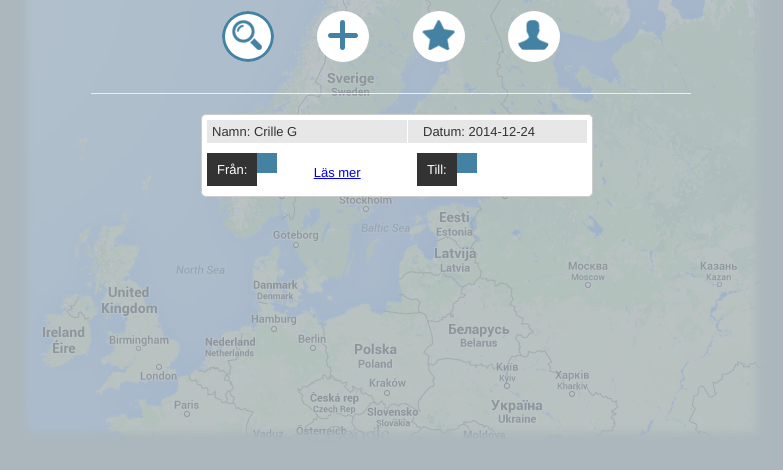
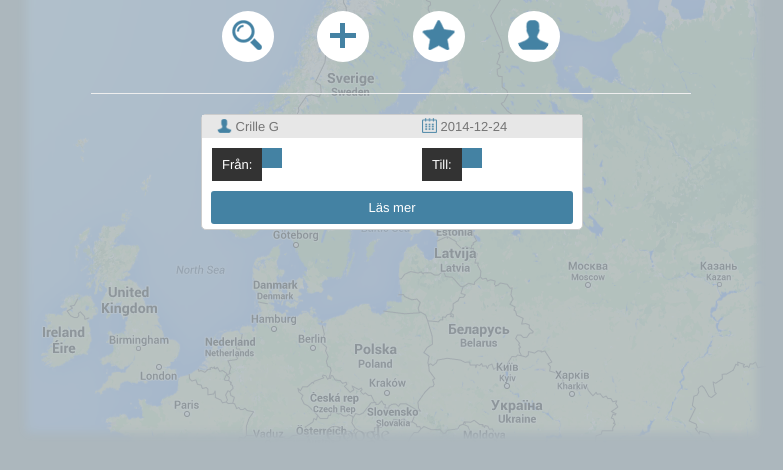
Before and after one commit to crillegustafsson/akamed, a PHP site: page /akamed/resultat.php in a window 1280 px wide. Shown: the part 102-572 px from the top of the page, without its empty margins (249-1032 px from the left). Run offline with PHP 8.4, Linux system fonts and the light colour scheme; the visitor is signed in with stand-in values (Sample User, id 1); data comes from the database, SQL or seed files in the repository; data that the repository does not hold is empty; some libraries are stand-ins or nearby versions.

Commit message:
Signed-off-by: crillegustafsson <crillegustafsson@hotmail.com>

```diff
--- a/css/style.css
+++ b/css/style.css
@@ -164,10 +164,10 @@ h2 {
   transition: 0.5s;
 }
 #content {
-  text-align: center;
-  width: 380px;
+  max-width: 380px;
+  margin: 0 auto;
+  width: 100%;
   display: table;
-  margin: 0 auto;
 }
 img.icons {
   vertical-align: middle;
@@ -249,8 +249,12 @@ input#slideThree {
 #rightbox {
   float: right;
 }
+#sokbox {
+  text-align: center;
+  float: left;
+  width: 100%;
+}
 #map {
-  margin-top: 20px;
   width: 100%;
   height: 300px;
   float: left;
@@ -265,14 +269,12 @@ input#slideThree {
   border-radius: 5px;
   border: 1px solid #ccc;
   background: #fff;
-  padding: 5px;
   float: left;
   width: 100%;
 }
 #resebox1 {
   float: left;
   width: 100%;
-
   margin-bottom: 5px;
 }
 #firstbox {
@@ -283,17 +285,37 @@ input#slideThree {
 }
 #resebox1 #name {
   float: left;
-  border-right: 1px solid #FFF;
   padding: 5px;
-  color: #333;
+  color: #757575;
   width: 50%;
   text-align: left;
 }
 #resebox1 #date {
   float: left;
   padding: 5px 0;
-  color: #333;
-  margin-left: 15px;
+  color: #757575;
+}
+.profileicon {
+  width: 15px;
+  vertical-align: middle;
+  margin-top: -3px;
+}
+.dateicon {
+  width: 15px;
+  vertical-align: middle;
+  margin-top: -5px;
+}
+#readmore a {
+  border: 0;
+  padding: 10px;
+  cursor: pointer;
+  background: #4482a3;
+  color: #fff;
+  width: 90%;
+  margin-top: 10px;
+  text-decoration: none;
+  display: inline-block;
+  border-radius: 3px;
 }
 #frombox {
   float: left;
@@ -330,17 +352,39 @@ input#slideThree {
 #boxleft {
   float: left;
   width: 50%;
+  padding: 0 10px;
 }
 #boxright {
   float: left;
-  margin-left: 20px;
-}*/
+  padding: 0 10px;
+}
+#readmore {
+  width: 100%;
+  float: left;
+  text-align: center;
+}
 p#leftside {
   display: inline-block;
   text-shadow: 1px 1px #ccc, -1px -1px #ccc, -1px 1px #ccc, 1px -1px #ccc;
   color: #000;
   font-weight: bold;
 }
+
+/* ADD */
+
+#datumDisplay {
+  float: left;
+  color: #222;
+  padding: 15px;
+  border-right: 1px solid #C3CFD5;
+  border-radius: 0px;
+}
+#besDisplay {
+  float: left;
+  color: #222;
+  padding: 15px;
+}
+
 /* SLIDE THREE */
 .slideThree {
   width: 80px;
@@ -430,9 +474,10 @@ p#leftside {
   position: absolute;
   left: 50%;
   margin-left: -400px;
-  top: 175px;
   width: 800px;
-  background-color: #666;
+  border: 1px solid #eee;
+  border-radius: 5px;
+  background: #eee;
 }
 
 @media all and (max-width: 600px) {
--- a/inc/Connstring.php
+++ b/inc/Connstring.php
@@ -1,6 +1,6 @@
 <?php
 
-	$mysqli = new mysqli ('localhost', 'root', '', 'akamed'); //HOST USER PASSWORD DATABASE
+$mysqli = new mysqli ('localhost', 'root', '', 'akamed'); //HOST USER PASSWORD DATABASE
 
 if (mysqli_connect_error()) {
  echo "Connect failed: " . mysqli_connect_error() . "<br>";
@@ -8,4 +8,4 @@ if (mysqli_connect_error()) {
 }
 $mysqli->set_charset("utf8");
 
- ?>
+?>
--- a/inc/include.php
+++ b/inc/include.php
@@ -1,4 +1,6 @@
 <?php
+
+include_once('inc/connstring.php');
 
 $header = <<<END
 
@@ -8,7 +10,6 @@ $header = <<<END
     <meta charset="UTF-8" />
     <meta http-equiv="Content-Type" content="text/html;charset=utf-8">
     <link rel="stylesheet" type="text/css" href="css/style.css">
-     <link rel="stylesheet" type="text/css" href="css/style.css">
     <link rel="stylesheet" href="//code.jquery.com/ui/1.11.1/themes/smoothness/jquery-ui.css">
 
     <script src="http://maps.google.com/maps/api/js?sensor=true"></script>
@@ -28,7 +29,7 @@ $header = <<<END
       </header>
       <div id="menu">
         <ul>
-          <li><a href="http://localhost/akamed/index.php" class="sok active"></a></li>
+          <li><a href="http://localhost/akamed/index.php" class="sok"></a></li>
           <li><a href="http://localhost/akamed/add.php" class="add"></a></li>
           <li><a href="#" class="stars"></a></li>
           <li><a href="http://localhost/akamed/loggain.php" class="profile"></a></li>
--- a/loggain.php
+++ b/loggain.php
@@ -13,8 +13,10 @@ $content = <<<END
             </div>
             <div id="rightbox">
             <label for="from" class="passbox">Lösenord:</label>
-            <input type="password" class="pass" id="indexPass" name="password" value="" placeholder=""/>
-            <input type="submit" class="button" id="LogginButton" value="Login" id="button">
+              <input type="password" class="pass" id="indexPass" name="password" value="" placeholder=""/>
+            </div>
+            <div id="sokbox">
+              <input type="submit" class="button" id="LogginButton" value="Login" id="button">
             </div>
           </form>
        </div>
--- a/profil.php
+++ b/profil.php
@@ -36,9 +36,9 @@ END;
 session_regenerate_id();
 
 $_SESSION["Email"] = $email;
-$_SESSION["UserID"] = $row->UserID;
-$_SESSION["Fnamn"] = $row->Fname;
-$_SESSION["Enamn"] = $row->Lname;
+$_SESSION["Aid"] = $row->Aid;
+$_SESSION["Fnamn"] = $row->Fnamn;
+$_SESSION["Enamn"] = $row->Enamn;
 
 header("Location: index.php");
 
--- a/resultat.php
+++ b/resultat.php
@@ -2,7 +2,7 @@
 session_start();
 
 include_once('inc/include.php');
-include_once('inc/Connstring.php');
+include_once('inc/connstring.php');
 
 $till = $_SESSION['till'];
 $from = $_SESSION['from'];
@@ -25,19 +25,25 @@ $content = <<<END
  <div id="resebox">
           <div id="resebox1">
               <div id="firstbox">
-                  <label id="name">Namn: Crille G</label>
-                  <label id="date">Datum: 2014-12-24</label>
+                <div id="boxleft">
+                  <label id="name"><img src="img/profile.png" class="profileicon"> Crille G</label>
+                </div>
+                <div id="boxright">
+                  <label id="date"><img src="img/date.png" class="dateicon"> 2014-12-24</label>
+                </div>
               </div>
               <div id="resebox2">
                   <div id="boxleft">
                     <div id="frombox">Från:</div>
                     <label id="from">{$franStad}</label>
                     <br>
-                    <a href="resa.php?Rid={$Rid}">Läs mer</a>
                   </div>
                   <div id="boxright">
                     <div id="frombox">Till:</div>
                     <label id="to">{$tillStad}</label>
+                  </div>
+                  <div id="readmore">
+                    <a href="resa.php?Rid={$Rid}">Läs mer</a>
                   </div>
               </div>
           </div>
```
Also changed, not shown: add.php (+13 -2 lines), index.php (+5 -2 lines), profilen.php (deleted, +0 -173 lines), img/add.png, img/date.png (added).
